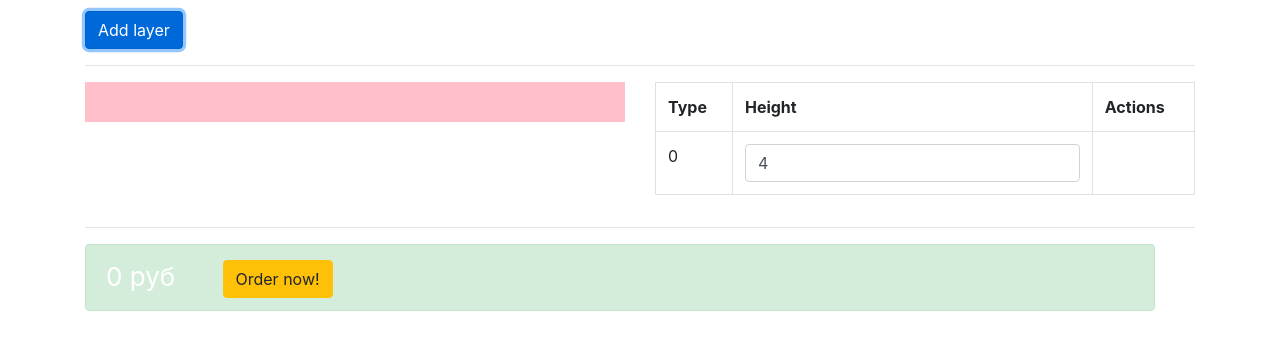
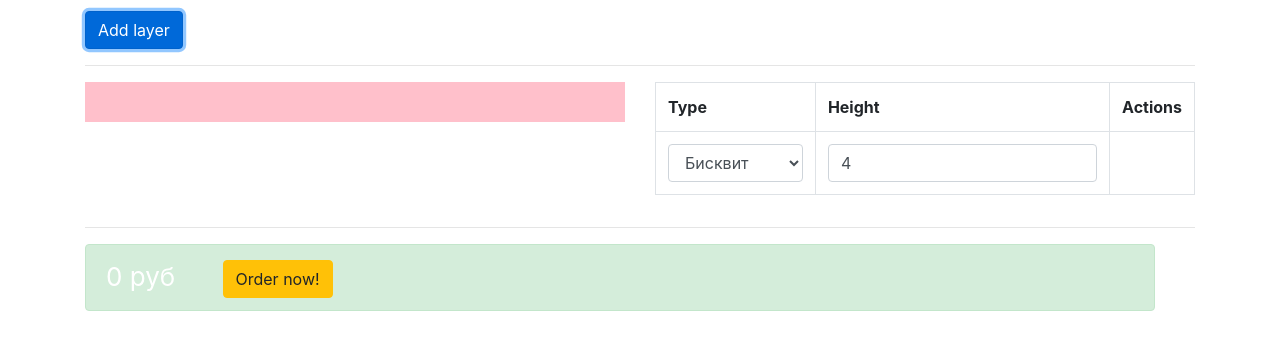
Before and after one commit to 12Aleks/Cake-calkulator, a website: page index.html in a window 1280 px wide. Both pictures are taken after a click on the button "Add layer". Shown: the part 60-410 px from the top of the page. Drawn offline with nearby package versions, Linux system fonts and the light colour scheme.

```diff
--- a/index.html
+++ b/index.html
@@ -31,10 +31,13 @@
                      </tr>
                      <tr  v-for="(layer, index) in layers">
                          <td>
-                             {{index}}
+                             <select  class="form-control" v-model="layers[index].type">
+                                 <option :value="key"
+                                  v-for="(lt, key) in layersType" >{{lt.label}}</option>
+                             </select>
                          </td>
                          <td>
-                             <input type="number" class="form-control" v-model="layers[index].height">
+                             <input type="number" class="form-control" v-model.number="layers[index].height">
                          </td>
                          <td>
 
```
